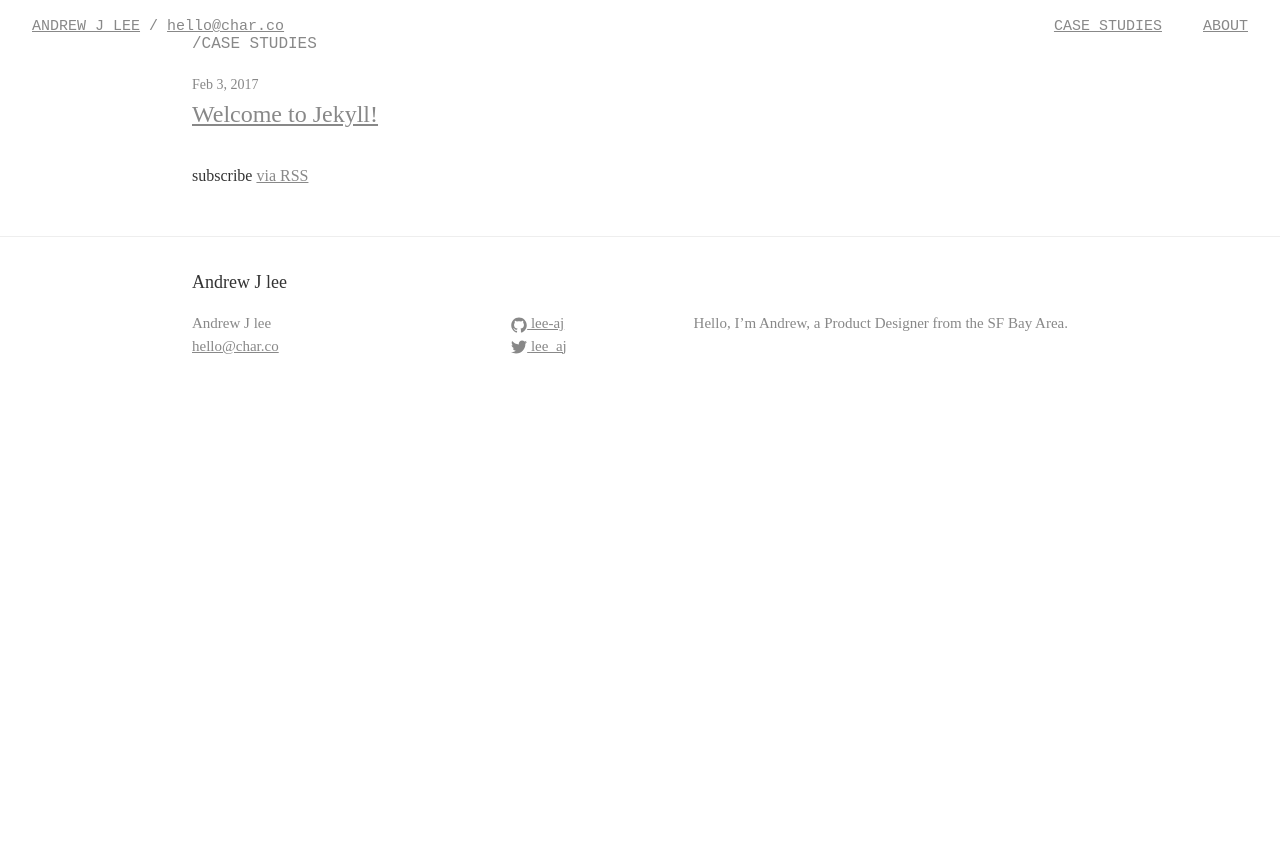
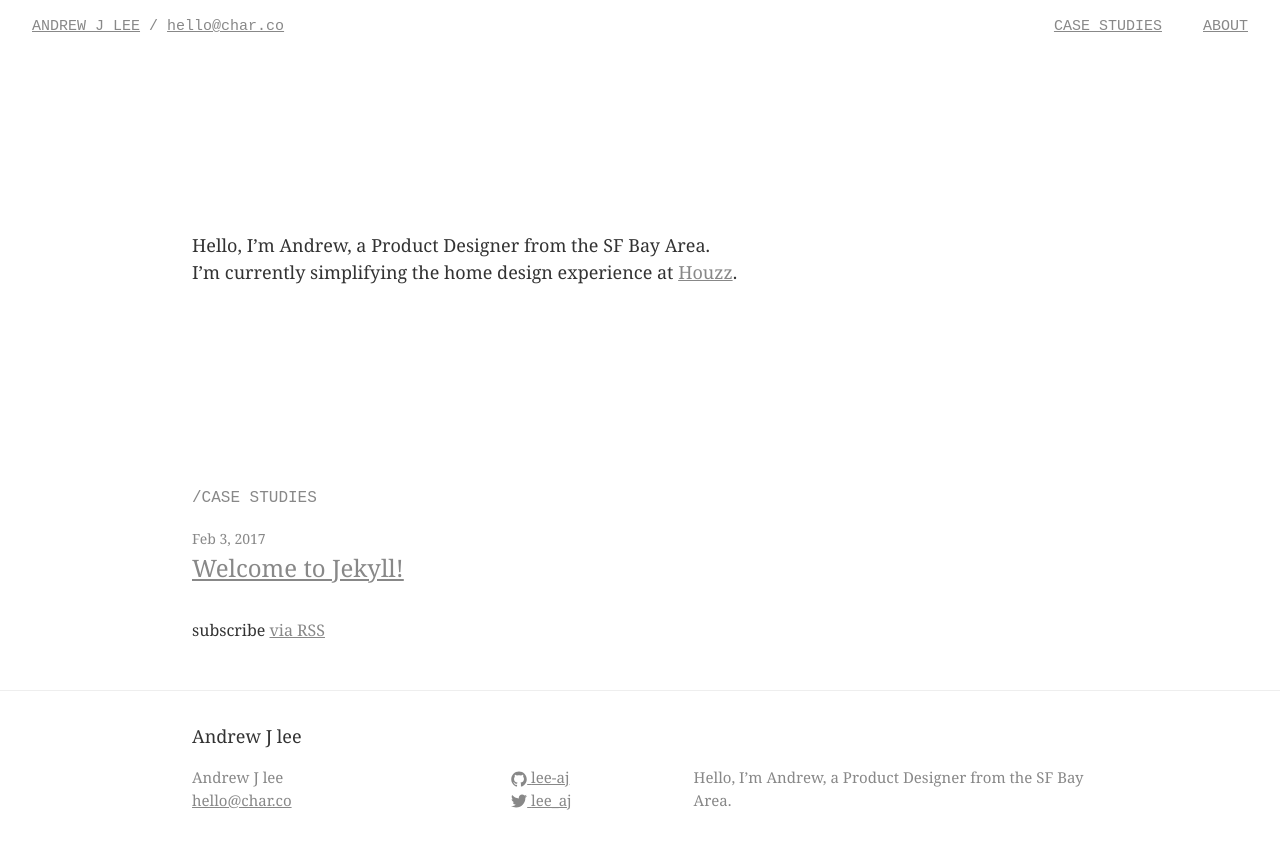
Before and after one commit to lee-aj/my-portfolio, a Jekyll site: the page built from index.md, in a window 1280 px wide. Shown: the top 849 px of the page. Built offline with Jekyll 4.4.1, drawn with Linux system fonts in a browser that asks for light colours; some web fonts are replaced.

Commit message:
intro text

```diff
--- a/_includes/head.html
+++ b/_includes/head.html
@@ -9,7 +9,7 @@
   <link rel="stylesheet" href="{{ "/assets/main.css" | relative_url }}">
   <link rel="canonical" href="{{ page.url | replace:'index.html','' | absolute_url }}">
   <link rel="alternate" type="application/rss+xml" title="{{ site.title | escape }}" href="{{ "/feed.xml" | relative_url }}">
-  <link href="https://fonts.googleapis.com/css?family=Droid+Sans+Mono|Droid+Serif" rel="stylesheet">
+  <link href="https://fonts.googleapis.com/css?family=Noto+Serif" rel="stylesheet">
 
   {% if jekyll.environment == 'production' and site.google_analytics %}
   {% include google-analytics.html %}
--- a/_layouts/home.html
+++ b/_layouts/home.html
@@ -3,6 +3,8 @@ layout: default
 ---
 
 <div class="home">
+
+  <h2 class="intro">Hello, I’m Andrew, a Product Designer from the SF Bay Area. I’m currently simplifying the home design experience at <a href="www.houzz.com">Houzz</a>.</h2>
 
   <h1 class="page-heading" id="case-studies">/CASE STUDIES</h1>
 
--- a/_sass/charco.scss
+++ b/_sass/charco.scss
@@ -1,8 +1,8 @@
 // Define defaults for each variable.
 
-$base-font-family: 'Droid Serif', Times New Roman, serif;
+$base-font-family: 'Noto Serif', Times New Roman, serif;
 $base-font-size:   16px !default;
-$base-font-weight: 400 !default;
+$base-font-weight: 400  !default;
 $small-font-size:  $base-font-size * 0.875 !default;
 $base-line-height: 1.5 !default;
 
--- a/_sass/charco/_base.scss
+++ b/_sass/charco/_base.scss
@@ -91,6 +91,11 @@ h1 {
   text-transform: uppercase;
   font-size: 16px;
   font-family: $second-font-family;
+}
+
+h2 {
+  font-size: 18px;
+  font-weight: 300;
 }
 
 /**
--- a/_sass/charco/_layout.scss
+++ b/_sass/charco/_layout.scss
@@ -159,6 +159,13 @@
 }
 
 
+/**
+ * Home
+ */
+.intro {
+  margin: 200px 0 200px 0;
+  max-width: 550px;
+}
 
 /**
  * Page content
```
